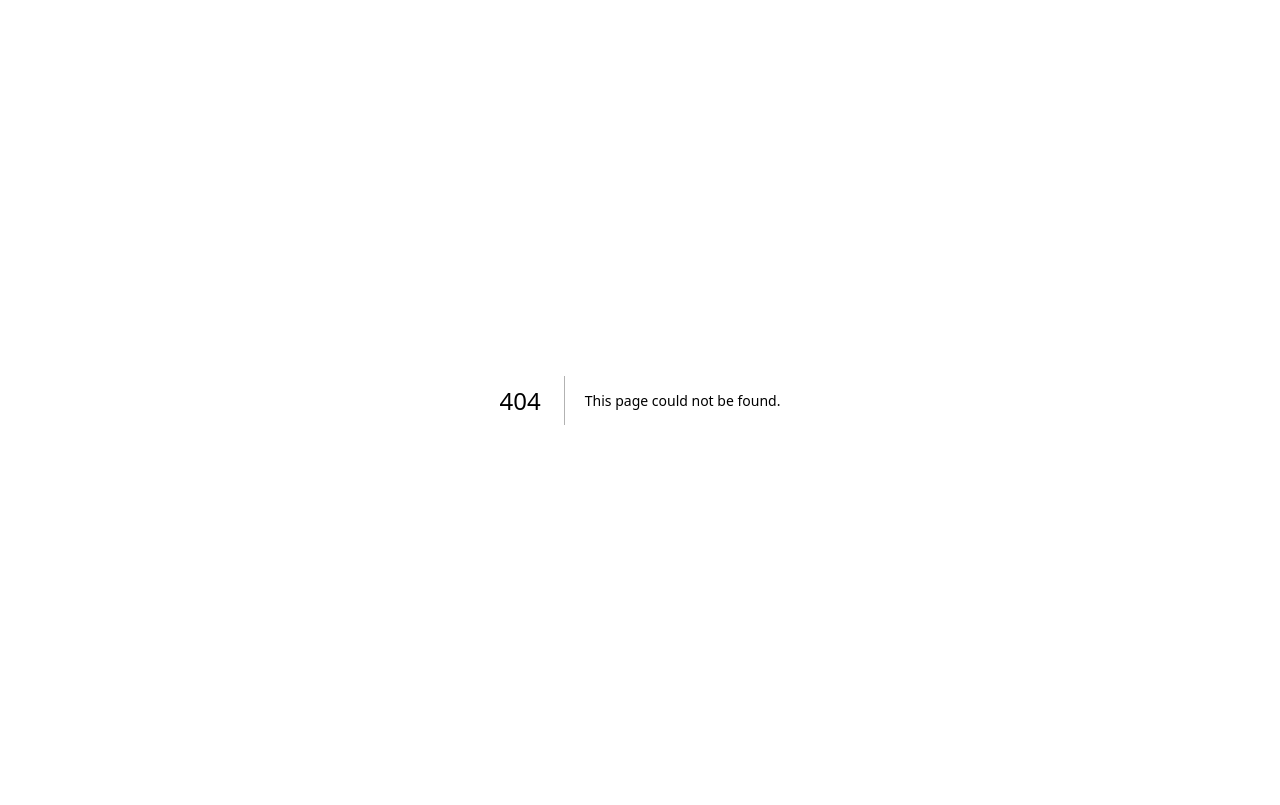
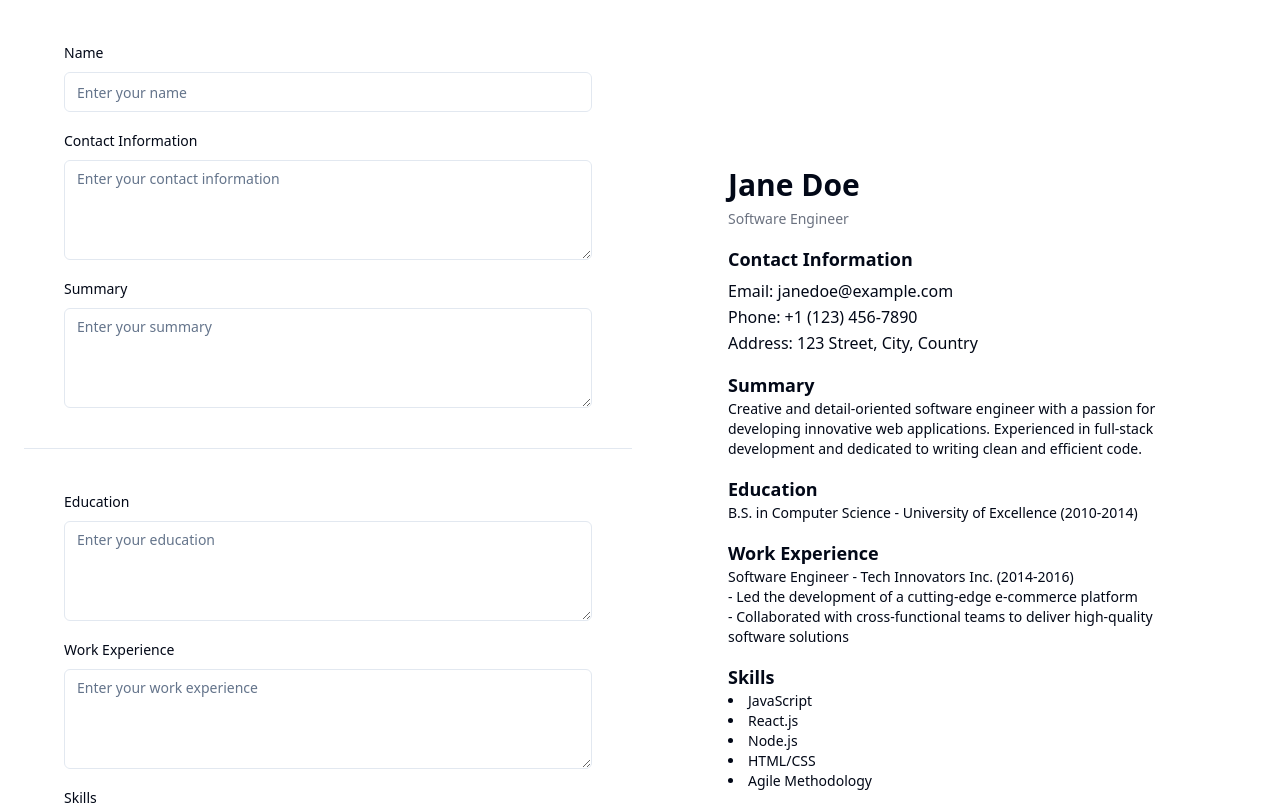
Before and after one commit to SynthCod3/ResumeWiz, a Next.js app: page /editor in a window 1280 px wide. Before the commit this address had no page. Shown: the top 805 px of the page. Built offline with nearby package versions, Linux system fonts and the light colour scheme.

Commit message:
feat: editor page basic version

```diff
--- /dev/null
+++ b/app/editor/page.tsx
@@ -0,0 +1,13 @@
+import { Editor } from '@/components/editor'
+import React from 'react'
+
+
+const EditorPage = () => {
+  return (
+	  <div>
+		  <Editor />
+	</div>
+  )
+}
+
+export default EditorPage
--- a/app/page.tsx
+++ b/app/page.tsx
@@ -1,4 +1,4 @@
-import { Hero } from "@/components/component/hero";
+import { Hero } from "@/components/hero";
 import Image from "next/image";
 
 export default function Home() {
--- /dev/null
+++ b/components/editor.tsx
@@ -0,0 +1,93 @@
+/**
+ * This code was generated by v0 by Vercel.
+ * @see https://v0.dev/t/8TyaDV0rrgh
+ */
+import { Label } from "@/components/ui/label"
+import { Input } from "@/components/ui/input"
+import { Textarea } from "@/components/ui/textarea"
+
+export function Editor() {
+  return (
+    <div className="w-full max-w-7xl px-4 mx-auto lg:grid lg:gap-4 lg:px-6 lg:grid-cols-2">
+      <div className="border lg:border-0 lg:rounded lg:overflow-hidden">
+        <div className="p-4 space-y-4 lg:p-10">
+          <div className="space-y-2">
+            <Label htmlFor="name">Name</Label>
+            <Input id="name" placeholder="Enter your name" />
+          </div>
+          <div className="space-y-2">
+            <Label htmlFor="contact-information">Contact Information</Label>
+            <Textarea className="min-h-[100px]" id="contact-information" placeholder="Enter your contact information" />
+          </div>
+          <div className="space-y-2">
+            <Label htmlFor="summary">Summary</Label>
+            <Textarea className="min-h-[100px]" id="summary" placeholder="Enter your summary" />
+          </div>
+        </div>
+        <div className="border-t">
+          <div className="p-4 space-y-4 lg:p-10">
+            <div className="space-y-4">
+              <div className="space-y-2">
+                <Label htmlFor="education">Education</Label>
+                <Textarea className="min-h-[100px]" id="education" placeholder="Enter your education" />
+              </div>
+              <div className="space-y-2">
+                <Label htmlFor="experience">Work Experience</Label>
+                <Textarea className="min-h-[100px]" id="experience" placeholder="Enter your work experience" />
+              </div>
+              <div className="space-y-2">
+                <Label htmlFor="skills">Skills</Label>
+                <Textarea className="min-h-[100px]" id="skills" placeholder="Enter your skills" />
+              </div>
+            </div>
+          </div>
+        </div>
+      </div>
+      <div className="flex items-center justify-center p-4 lg:p-10">
+        <div className="grid max-w-sm gap-4 lg:max-w-md">
+          <div className="grid gap-1.5">
+            <div className="text-3xl font-bold">Jane Doe</div>
+            <div className="text-sm text-gray-500 dark:text-gray-400">Software Engineer</div>
+          </div>
+          <div className="grid gap-1.5">
+            <h2 className="text-lg font-semibold">Contact Information</h2>
+            <div className="grid gap-0.5">
+              <div>Email: janedoe@example.com</div>
+              <div>Phone: +1 (123) 456-7890</div>
+              <div>Address: 123 Street, City, Country</div>
+            </div>
+          </div>
+          <div>
+            <h2 className="text-lg font-semibold">Summary</h2>
+            <p className="text-sm">
+              Creative and detail-oriented software engineer with a passion for developing innovative web applications.
+              Experienced in full-stack development and dedicated to writing clean and efficient code.
+            </p>
+          </div>
+          <div>
+            <h2 className="text-lg font-semibold">Education</h2>
+            <p className="text-sm">B.S. in Computer Science - University of Excellence (2010-2014)</p>
+          </div>
+          <div>
+            <h2 className="text-lg font-semibold">Work Experience</h2>
+            <p className="text-sm">
+              Software Engineer - Tech Innovators Inc. (2014-2016)
+              <br />- Led the development of a cutting-edge e-commerce platform
+              <br />- Collaborated with cross-functional teams to deliver high-quality software solutions
+            </p>
+          </div>
+          <div>
+            <h2 className="text-lg font-semibold">Skills</h2>
+            <ul className="text-sm list-disc list-inside">
+              <li>JavaScript</li>
+              <li>React.js</li>
+              <li>Node.js</li>
+              <li>HTML/CSS</li>
+              <li>Agile Methodology</li>
+            </ul>
+          </div>
+        </div>
+      </div>
+    </div>
+  )
+}
--- /dev/null
+++ b/components/ui/input.tsx
@@ -0,0 +1,25 @@
+import * as React from "react"
+
+import { cn } from "@/lib/utils"
+
+export interface InputProps
+  extends React.InputHTMLAttributes<HTMLInputElement> {}
+
+const Input = React.forwardRef<HTMLInputElement, InputProps>(
+  ({ className, type, ...props }, ref) => {
+    return (
+      <input
+        type={type}
+        className={cn(
+          "flex h-10 w-full rounded-md border border-input bg-background px-3 py-2 text-sm ring-offset-background file:border-0 file:bg-transparent file:text-sm file:font-medium placeholder:text-muted-foreground focus-visible:outline-none focus-visible:ring-2 focus-visible:ring-ring focus-visible:ring-offset-2 disabled:cursor-not-allowed disabled:opacity-50",
+          className
+        )}
+        ref={ref}
+        {...props}
+      />
+    )
+  }
+)
+Input.displayName = "Input"
+
+export { Input }
--- /dev/null
+++ b/components/ui/label.tsx
@@ -0,0 +1,26 @@
+"use client"
+
+import * as React from "react"
+import * as LabelPrimitive from "@radix-ui/react-label"
+import { cva, type VariantProps } from "class-variance-authority"
+
+import { cn } from "@/lib/utils"
+
+const labelVariants = cva(
+  "text-sm font-medium leading-none peer-disabled:cursor-not-allowed peer-disabled:opacity-70"
+)
+
+const Label = React.forwardRef<
+  React.ElementRef<typeof LabelPrimitive.Root>,
+  React.ComponentPropsWithoutRef<typeof LabelPrimitive.Root> &
+    VariantProps<typeof labelVariants>
+>(({ className, ...props }, ref) => (
+  <LabelPrimitive.Root
+    ref={ref}
+    className={cn(labelVariants(), className)}
+    {...props}
+  />
+))
+Label.displayName = LabelPrimitive.Root.displayName
+
+export { Label }
--- /dev/null
+++ b/components/ui/textarea.tsx
@@ -0,0 +1,24 @@
+import * as React from "react"
+
+import { cn } from "@/lib/utils"
+
+export interface TextareaProps
+  extends React.TextareaHTMLAttributes<HTMLTextAreaElement> {}
+
+const Textarea = React.forwardRef<HTMLTextAreaElement, TextareaProps>(
+  ({ className, ...props }, ref) => {
+    return (
+      <textarea
+        className={cn(
+          "flex min-h-[80px] w-full rounded-md border border-input bg-background px-3 py-2 text-sm ring-offset-background placeholder:text-muted-foreground focus-visible:outline-none focus-visible:ring-2 focus-visible:ring-ring focus-visible:ring-offset-2 disabled:cursor-not-allowed disabled:opacity-50",
+          className
+        )}
+        ref={ref}
+        {...props}
+      />
+    )
+  }
+)
+Textarea.displayName = "Textarea"
+
+export { Textarea }
--- a/package.json
+++ b/package.json
@@ -9,6 +9,7 @@
     "lint": "next lint"
   },
   "dependencies": {
+    "@radix-ui/react-label": "^2.0.2",
     "class-variance-authority": "^0.7.0",
     "clsx": "^2.1.0",
     "lucide-react": "^0.365.0",
```
Also changed, not shown: components/hero.tsx (renamed from components/component/hero.tsx), 1 other file (tests, documents, lock files or other folders).
